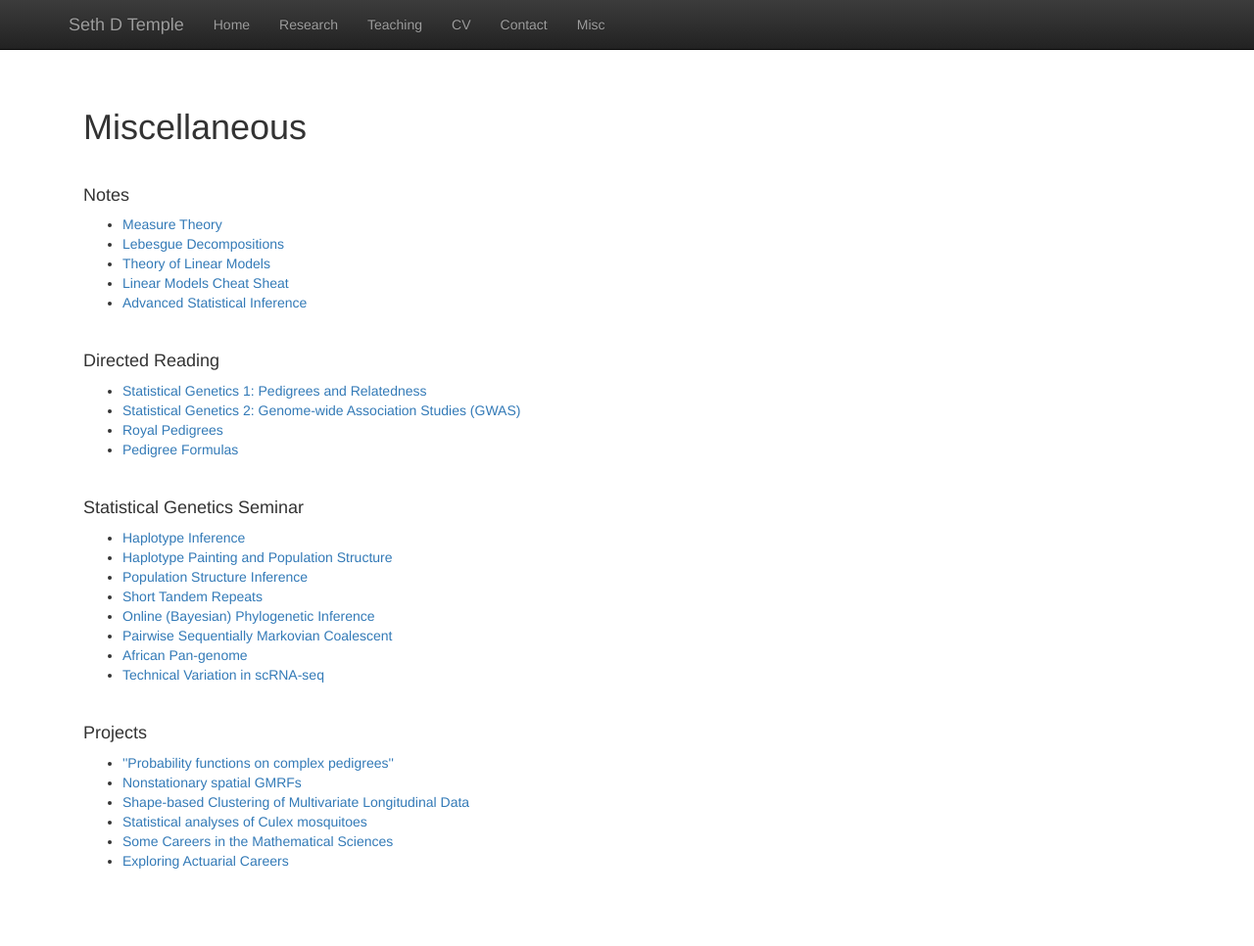
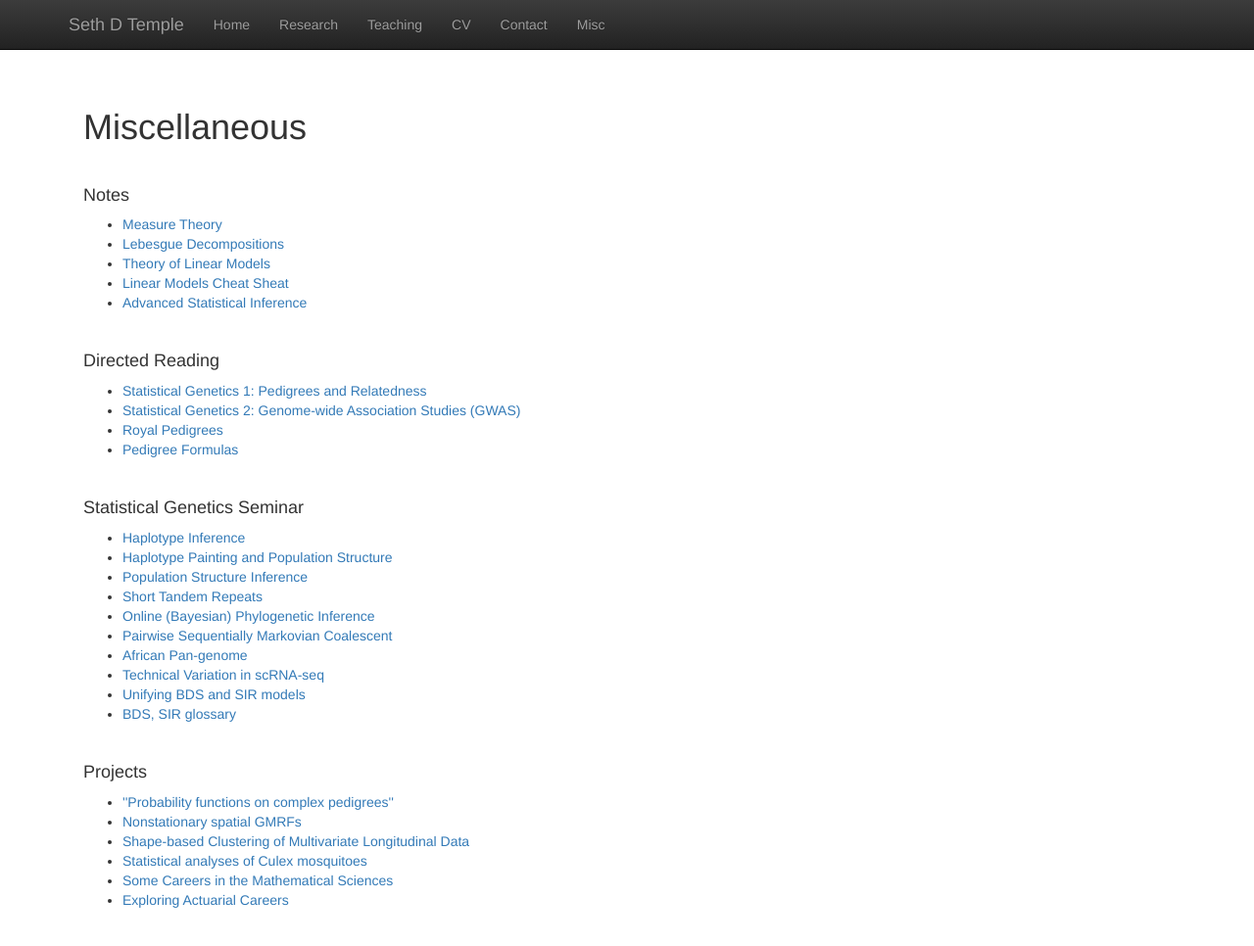
Before and after one commit to sdtemple/sdtemple.github.io, a Jekyll site: the page built from misc.html, in a window 1280 px wide and 999 px high. Shown: the top 966 px of the window at 98% size. Built offline with Jekyll 4.4.1, drawn with Linux system fonts in a browser that asks for light colours; nearby versions of some CDN libraries; library files that are not in the unit come from our copies.

Commit message:
Update misc.html

```diff
--- a/misc.html
+++ b/misc.html
@@ -40,6 +40,8 @@ title:  'Misc'
     <li><a href = "files/psmc-presi-hrnasif-sdtemple.pdf"> Pairwise Sequentially Markovian Coalescent</a></li>
     <li><a href = "files/refgen-presi-sdtemple-zorian15.pdf"> African Pan-genome </a></li>
     <li><a href = "files/scRNAseq-presi-sdtemple.pdf"> Technical Variation in scRNA-seq </a></li>
+    <li><a href = "files/macpherson21-presi-sdtemple.pdf"> Unifying BDS and SIR models </a></li>
+    <li><a href = "files/glossary_sir_bds_sdtemple.pdf"> BDS, SIR glossary </a></li>
   </ul>
  </p>
 <br/>
```
